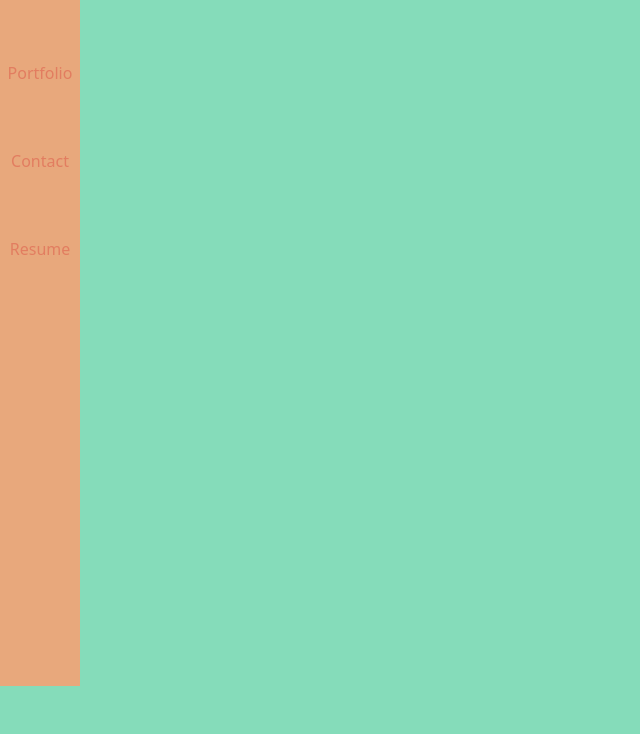
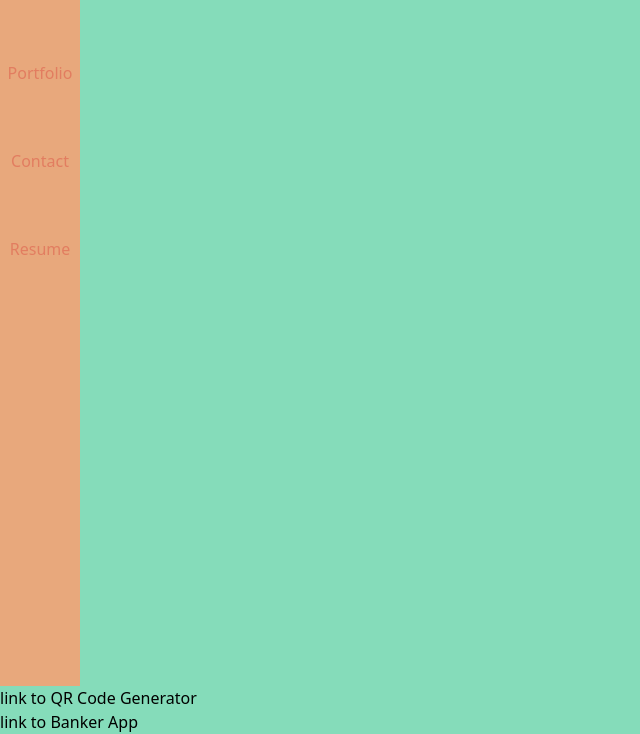
Before and after one commit to denicad1/Portfolio, a plain HTML site: page index.html in a window 1280 px wide. Shown: the part 114-848 px from the top of the page, without its empty margins (0-640 px from the left). Before the commit the page ends 800 px from the top, so only its background shows below. Drawn offline with Linux system fonts and the light colour scheme.

Commit message:
started adding links to projects

```diff
--- a/index.html
+++ b/index.html
@@ -43,11 +43,11 @@
         <!--project section-->
         <section>
             <div>
-                <figure></figure>
+                <figure><a href="https://qr-code-generator-qqs9.onrender.com" target="_blank" rel="noopener noreferrer">link to QR Code Generator</a></figure>
                 <figcaption></figcaption>
             </div>
             <div>
-                <figure></figure>
+                <figure><a href="https://banker-uix8.onrender.com" target="_blank" rel="noopener noreferrer">link to Banker App</a></figure>
                 <figcaption></figcaption>
             </div>
             <div>
```
